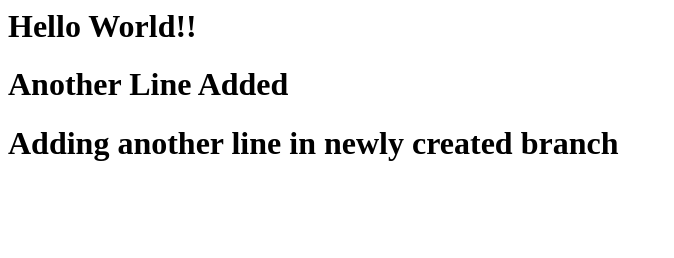
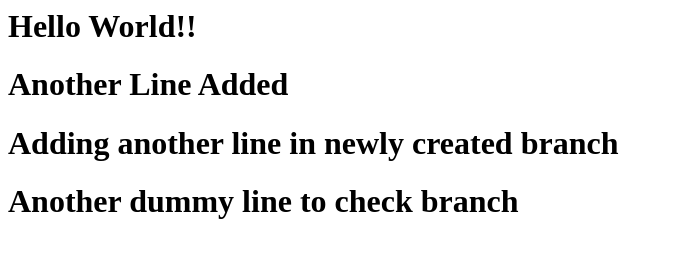
Before and after one commit to saparay/SampleRepository, a plain HTML site: page index.html in a window 1280 px wide. Shown: the whole page, without its empty margins (0-674 px from the left). Drawn offline with Linux system fonts and the light colour scheme.

Commit message:
another dummy line to check branch

```diff
--- a/index.html
+++ b/index.html
@@ -3,5 +3,6 @@
 		<h1>Hello World!!</h1>
 		<h1>Another Line Added</h1>
 		<h1>Adding another line in newly created branch</h1>
+		<h1>Another dummy line to check branch </h1>
 	</body>
 </html>
```
